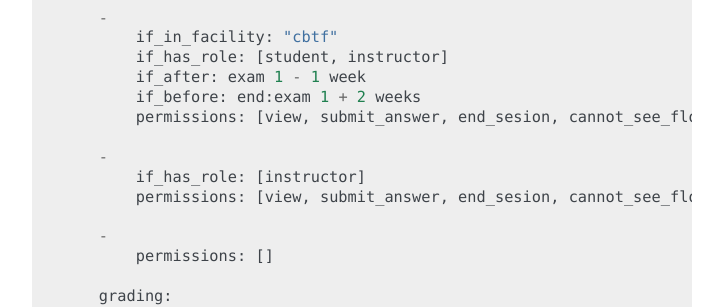
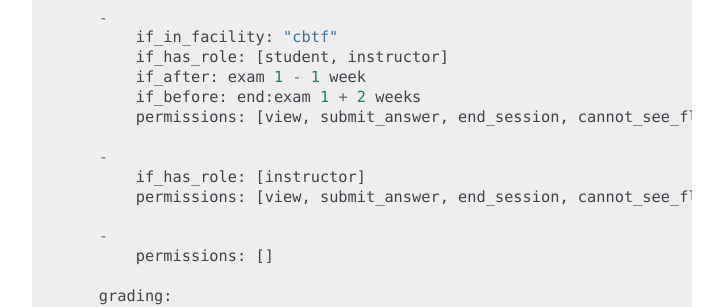
Before and after one commit to inducer/relate, a Sphinx documentation site: the page built from doc/flow.rst, in a window 1280 px wide and 900 px high, scrolled down 18119 px. Shown: the part 152-459 px from the top of the window, without its empty margins (388-1111 px from the left). Built offline with Sphinx 7.4.7, drawn with Linux system fonts in a browser that asks for light colours.

Commit message:
Doc fixes (Thanks Andrew Park)

```diff
--- a/doc/flow.rst
+++ b/doc/flow.rst
@@ -891,11 +891,11 @@ The rules for this can be written as follows::
             if_has_role: [student, instructor]
             if_after: exam 1 - 1 week
             if_before: end:exam 1 + 2 weeks
-            permissions: [view, submit_answer, end_sesion, cannot_see_flow_result, lock_down_as_exam_session]
+            permissions: [view, submit_answer, end_session, cannot_see_flow_result, lock_down_as_exam_session]
 
         -
             if_has_role: [instructor]
-            permissions: [view, submit_answer, end_sesion, cannot_see_flow_result, lock_down_as_exam_session]
+            permissions: [view, submit_answer, end_session, cannot_see_flow_result, lock_down_as_exam_session]
 
         -
             permissions: []
```
Also changed, not shown: 1 other file.
